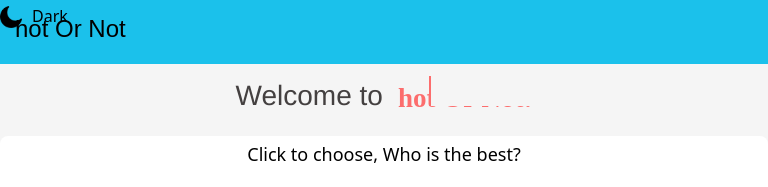
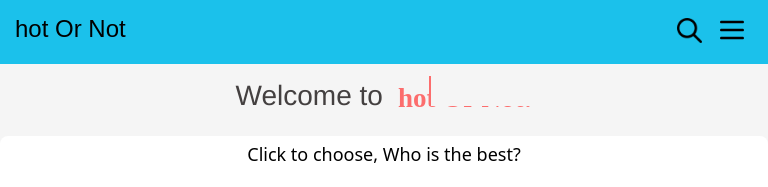
Before and after one commit to 4darsh-Dev/hotornot, a Django app: page / in a window 768 px wide. Shown: the top 187 px of the page. Run offline with Django 4.2, Linux system fonts and the light colour scheme; data comes from the database, SQL or seed files in the repository; both versions use the stored data as it was after the commit.

Commit message:
added more features

```diff
--- a/home/views.py
+++ b/home/views.py
@@ -12,10 +12,10 @@
     # Check if there are any active images left
     active_images = Image.objects.filter(is_active=True)
 
-    # if not active_images.exists():
-    #     # If not, set is_active of all images to True
-    #     Image.objects.all().update(is_active=True)
-    #     active_images = Image.objects.filter(is_active=True)
+    if not active_images.exists():
+        # If not, set is_active of all images to True
+        Image.objects.all().update(is_active=True)
+        active_images = Image.objects.filter(is_active=True)
 
     images = Image.objects.filter(is_active=True).order_by('?')[:2]
 
--- a/static/css/responsive.css
+++ b/static/css/responsive.css
@@ -39,6 +39,7 @@
     }
 
     .theme-changer {
+        display: none;
         left: 0px;
     }
 
@@ -127,6 +128,7 @@
 
     }
     .menu-img{
+        display: inline-block;
         height: 25px;
         width: auto;
 
@@ -563,13 +565,14 @@
 
 
     }
+    .menu-img{
+        display: inline-block;
+    }
+    .theme-changer{
+        display: none;
+    }
 
 
 
 
 }
-
-
-@media only screen and (min-width: 769px) and (max-width : 1024px){
-
-}
```
Also changed, not shown: db.sqlite3.
